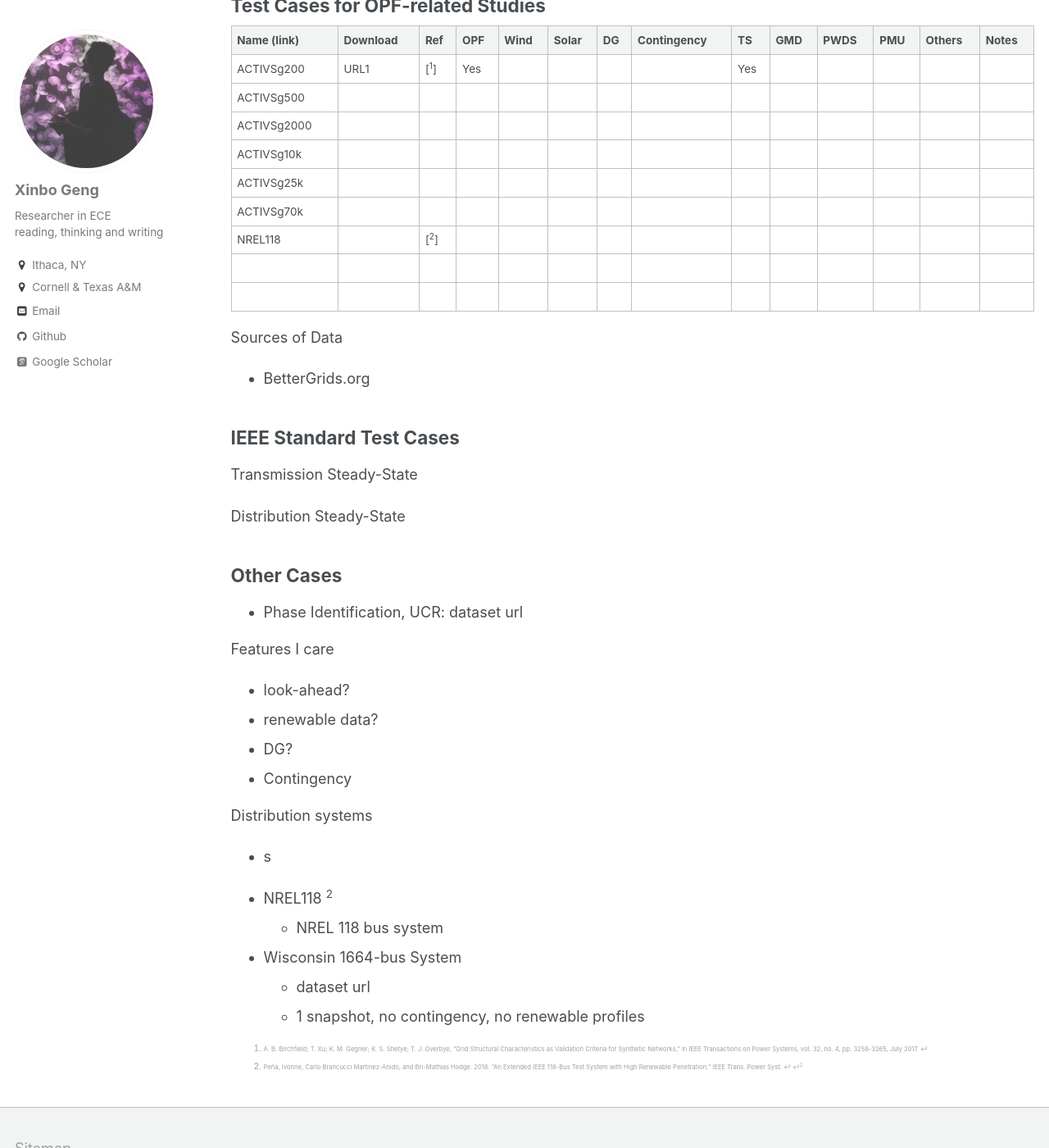
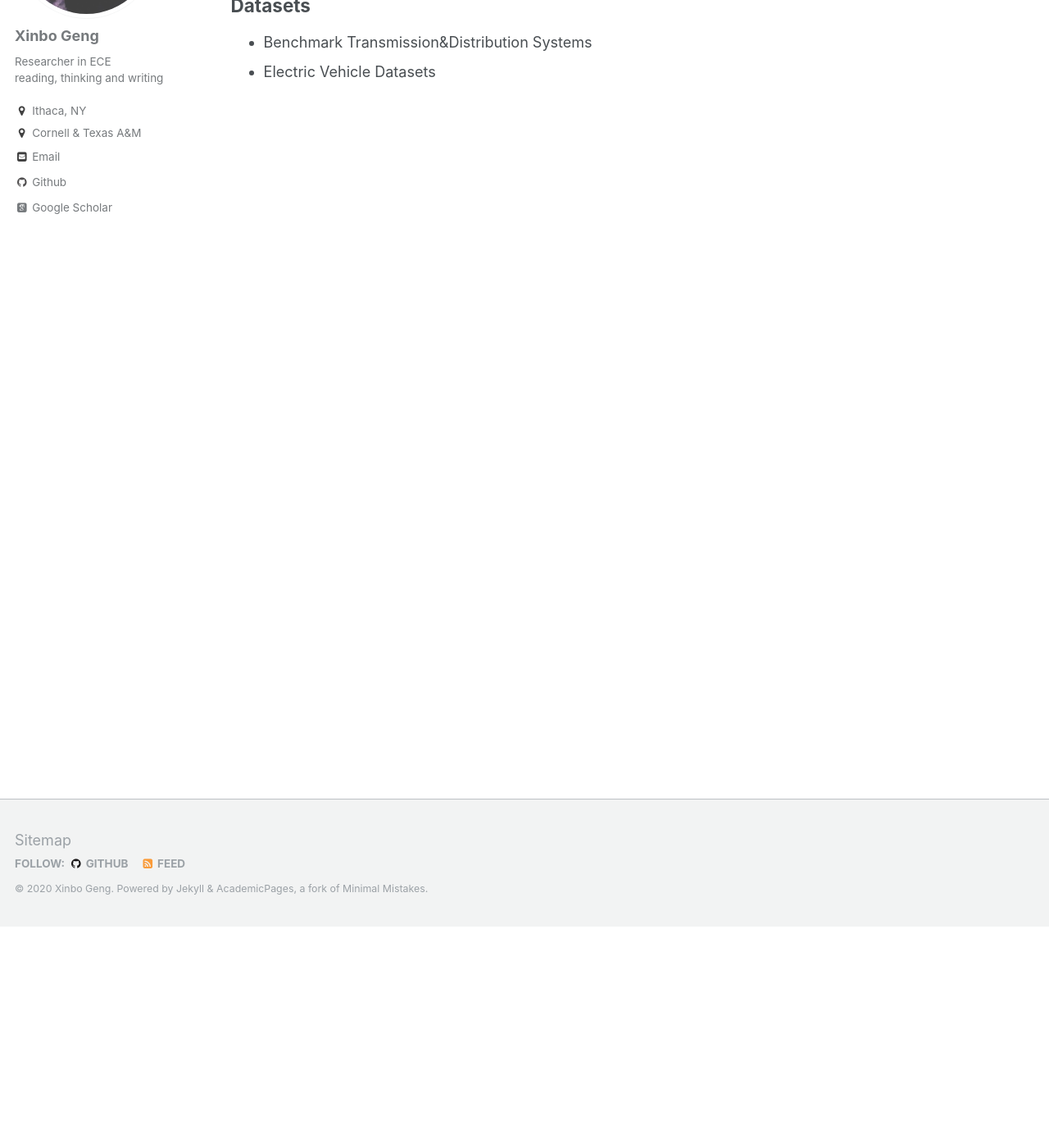
Before and after one commit to xb00dx/xb00dx.github.io, a Jekyll site: the page built from _pages/datasets.md, in a window 1280 px wide and 1400 px high, scrolled down 270 px. Shown: the whole window at 82% size. Built offline with Jekyll 4.4.1, drawn with Linux system fonts in a browser that asks for light colours; some web fonts are replaced; some of the changed text lies outside the part shown.

Commit message:
no message

```diff
--- a/_pages/datasets.md
+++ b/_pages/datasets.md
@@ -5,52 +5,8 @@ permalink: /datasets/
 author_profile: true
 ---
 
+## Useful Links
 
-## Some Useful Links
-
-
-## Test Cases for OPF-related Studies
-
-| Name (link) | Download | Ref | OPF | Wind | Solar | DG | Contingency | TS | GMD | PWDS | PMU |Others | Notes |
-|-------------|----------|-----|-----|----|-----|------|-----|------|-------|----|--------|-------|-------|
-| [ACTIVSg200](https://electricgrids.engr.tamu.edu/electric-grid-test-cases/activsg200/) | [URL1](https://db.bettergrids.org/bettergrids/handle/1001/437) | [[^birchfield2017]]  | Yes |    |     |      |     | Yes |       |    |        |       |  |
-| [ACTIVSg500](https://electricgrids.engr.tamu.edu/electric-grid-test-cases/activsg500/) |          |     |     |    |     |      |     |      |       |    |        |       |  |
-| [ACTIVSg2000](https://electricgrids.engr.tamu.edu/electric-grid-test-cases/activsg2000/) |          |     |     |    |     |      |     |      |       |    |        |       |  |
-| [ACTIVSg10k](https://electricgrids.engr.tamu.edu/electric-grid-test-cases/activsg10k/) |          |     |     |    |     |      |     |      |       |    |        |       |  |
-| [ACTIVSg25k](https://electricgrids.engr.tamu.edu/electric-grid-test-cases/activsg25k/) |          |     |     |    |     |      |     |      |       |    |        |       |  |
-| [ACTIVSg70k](https://electricgrids.engr.tamu.edu/electric-grid-test-cases/activsg70k/) |          |     |     |    |     |      |     |      |  |    |  |       |  |
-| [NREL118](ss) |          | [[^pena2019]]  |     |    |     |      |     |      |       |    |        |       |  |
-|             |          |     |     |    |     |      |     |      |       |    |        |       |  |
-|             |          |     |     |    |     |      |     |      |       |    |        |       |  |
-
-
-Sources of Data
-- [BetterGrids.org](https://db.bettergrids.org/)
-
-## IEEE Standard Test Cases
-Transmission Steady-State
-
-Distribution Steady-State
-
-
-## Other Cases
-- Phase Identification, UCR: [dataset url](https://item.bettergrids.org/handle/1001/536)
-
-Features I care
-- look-ahead?
-- renewable data?
-- DG?
-- Contingency
-
-Distribution systems
-- s
-
-- NREL118  [^pena2019]
-	- NREL 118 bus system
-- Wisconsin 1664-bus System
-	- [dataset url](https://db.bettergrids.org/bettergrids/handle/1001/424)
-	- 1 snapshot, no contingency, no renewable profiles
-
-[^pena2019]: Peña, Ivonne, Carlo Brancucci Martinez-Anido, and Bri-Mathias Hodge. 2018. "An Extended IEEE 118-Bus Test System with High Renewable Penetration." IEEE Trans. Power Syst.
-
-[^birchfield2017]: A. B. Birchfield; T. Xu; K. M. Gegner; K. S. Shetye; T. J. Overbye, "Grid Structural Characteristics as Validation Criteria for Synthetic Networks," in IEEE Transactions on Power Systems, vol. 32, no. 4, pp. 3258-3265, July 2017.
+## Datasets
+- [Benchmark Transmission&Distribution Systems](/datasets/testcase/)
+- [Electric Vehicle Datasets](/datasets/ev/)
```
Also changed, not shown: _datasets/test-cases.md (deleted, +0 -9 lines), _datasets/testcases.md (added, +56 -0 lines).
